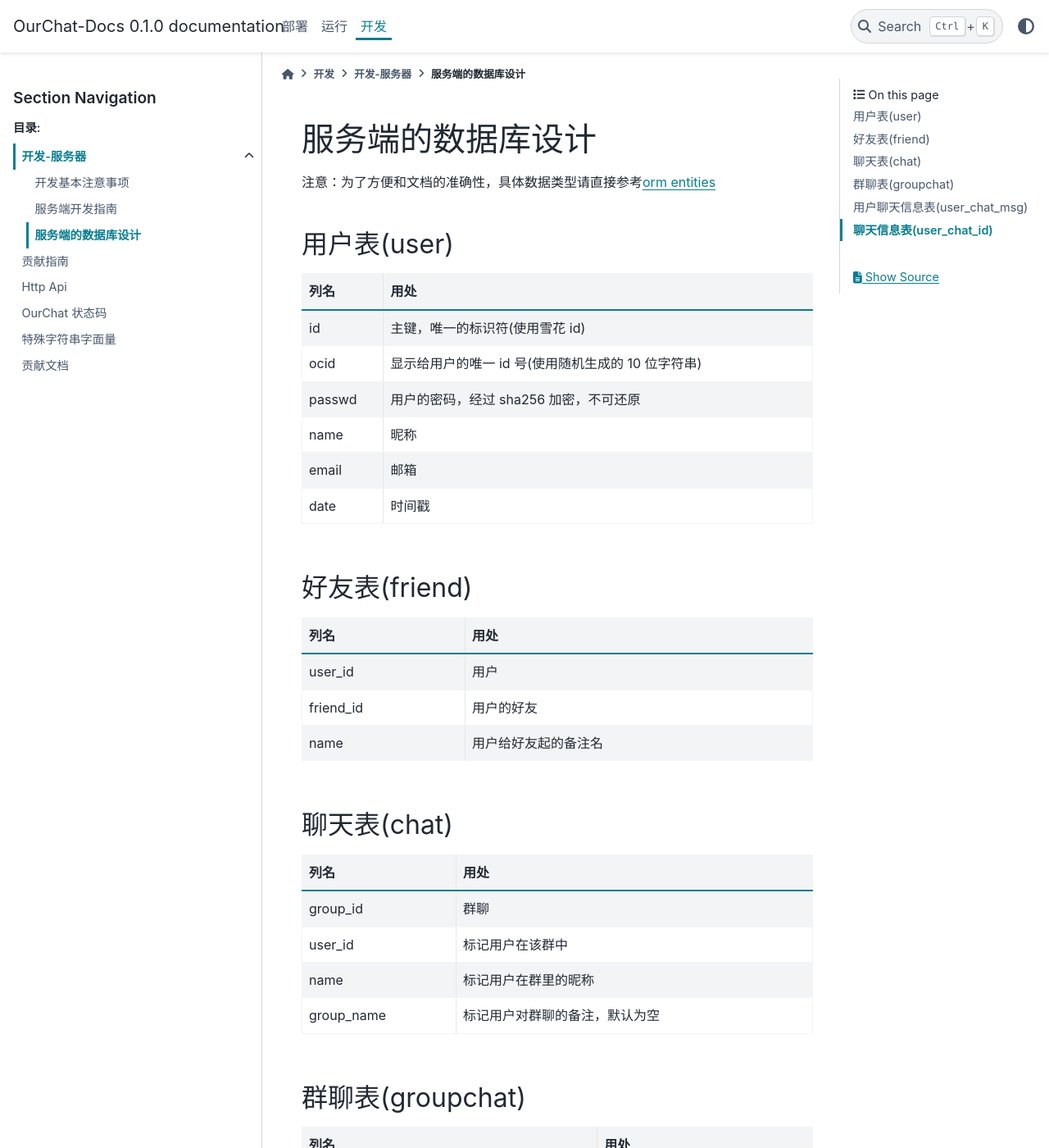
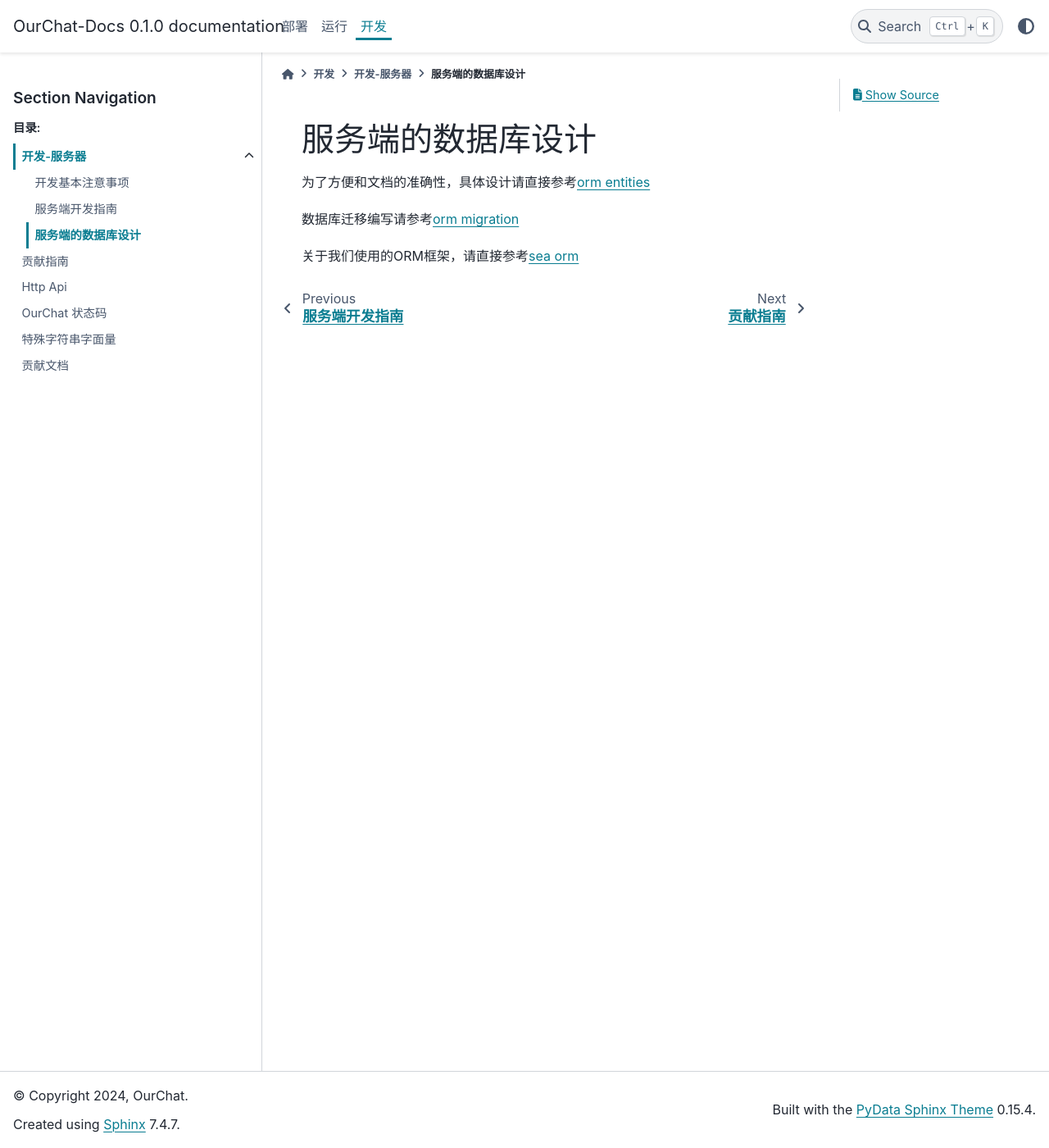
Before and after one commit to SkyUOI/OurChat-Docs, a Sphinx documentation site: the page built from docs/source/docs/development/server/server-database.md, in a window 1280 px wide and 1400 px high. Shown: the whole window at 82% size. Built offline with Sphinx 7.4.7 and the PyData theme 0.15.4, drawn with Linux system fonts in a browser that asks for light colours; some of the changed text lies outside the part shown.

Commit message:
add server design

```diff
--- a/docs/source/docs/development/server/server-database.md
+++ b/docs/source/docs/development/server/server-database.md
@@ -1,55 +1,7 @@
 # 服务端的数据库设计
 
-注意：为了方便和文档的准确性，具体数据类型请直接参考[orm entities](https://github.com/SkyUOI/OurChat/tree/main/server/src/entities)
+为了方便和文档的准确性，具体设计请直接参考[orm entities](https://github.com/SkyUOI/OurChat/tree/main/server/entities)
 
-## 用户表(user)
+数据库迁移编写请参考[orm migration](https://github.com/SkyUOI/OurChat/tree/main/server/migration)
 
-| 列名   | 用处                                               |
-| :----- | :------------------------------------------------- |
-| id     | 主键，唯一的标识符(使用雪花 id)                    |
-| ocid   | 显示给用户的唯一 id 号(使用随机生成的 10 位字符串) |
-| passwd | 用户的密码，经过 sha256 加密，不可还原             |
-| name   | 昵称                                               |
-| email  | 邮箱                                               |
-| date   | 时间戳                                             |
-
-## 好友表(friend)
-
-| 列名      | 用处                 |
-| :-------- | :------------------- |
-| user_id   | 用户                 |
-| friend_id | 用户的好友           |
-| name      | 用户给好友起的备注名 |
-
-## 聊天表(chat)
-
-| 列名       | 用处                           |
-| :--------- | :----------------------------- |
-| group_id   | 群聊                           |
-| user_id    | 标记用户在该群中               |
-| name       | 标记用户在群里的昵称           |
-| group_name | 标记用户对群聊的备注，默认为空 |
-
-## 群聊表(groupchat)
-
-| 列名       | 用处     |
-| :--------- | :------- |
-| group_id   | 群聊 id  |
-| group_name | 群聊名称 |
-
-## 用户聊天信息表(user_chat_msg)
-
-| 列名        | 用处      |
-| :---------- | :-------- |
-| user_id     | 用户的 id |
-| chat_msg_id | 信息的 id |
-
-## 聊天信息表(user_chat_id)
-
-| 列名        | 用处          |
-| :---------- | :------------ |
-| char_msg_id | 聊天信息的 id |
-| msg_type    | 信息的类型    |
-| msg_data    | 信息的数据    |
-| group_id    | 属于哪个群    |
-| sender_id   | 发送者的 id   |
+关于我们使用的ORM框架，请直接参考[sea orm](https://www.sea-ql.org/SeaORM/)
```
Also changed, not shown: docs/source/docs/development/server/server_design.md (added, +33 -0 lines).
